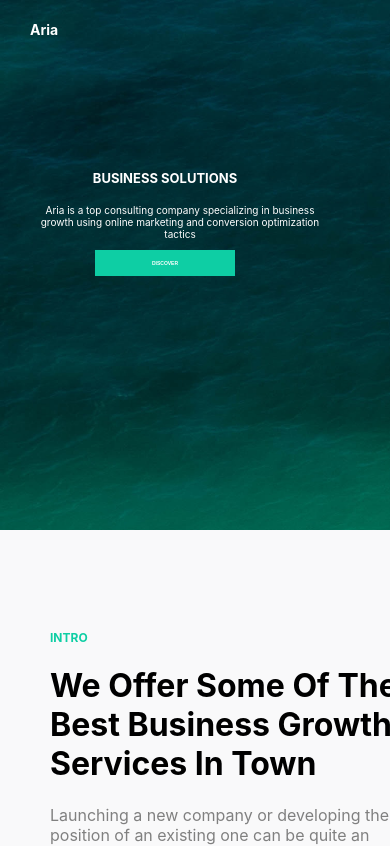
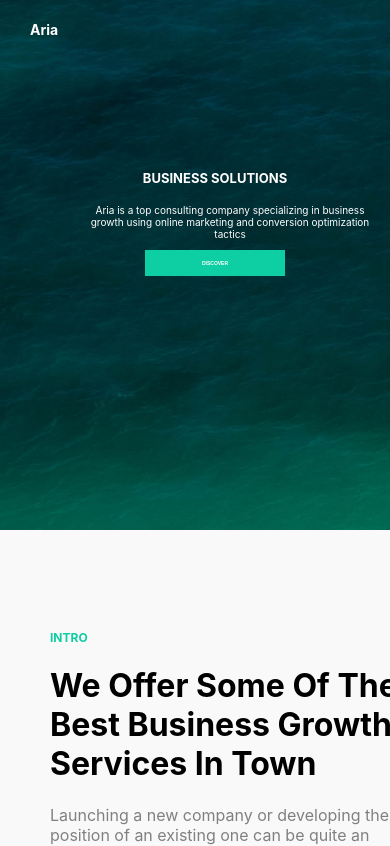
Before and after one commit to g-prog/joblisting, a React (Create React App) app in the folder tedbree/: page / in a window 390 px wide. Shown: the top 846 px of the page. Built offline with nearby package versions, Linux system fonts and the light colour scheme.

Commit message:
made some adjustments

```diff
--- a/tedbree/src/home.css
+++ b/tedbree/src/home.css
@@ -181,7 +181,7 @@
         display: flex;
         flex-direction: column;
         justify-content: flex-start;
-        width: 150px;
+        width: 250px;
 
     }
 
```
